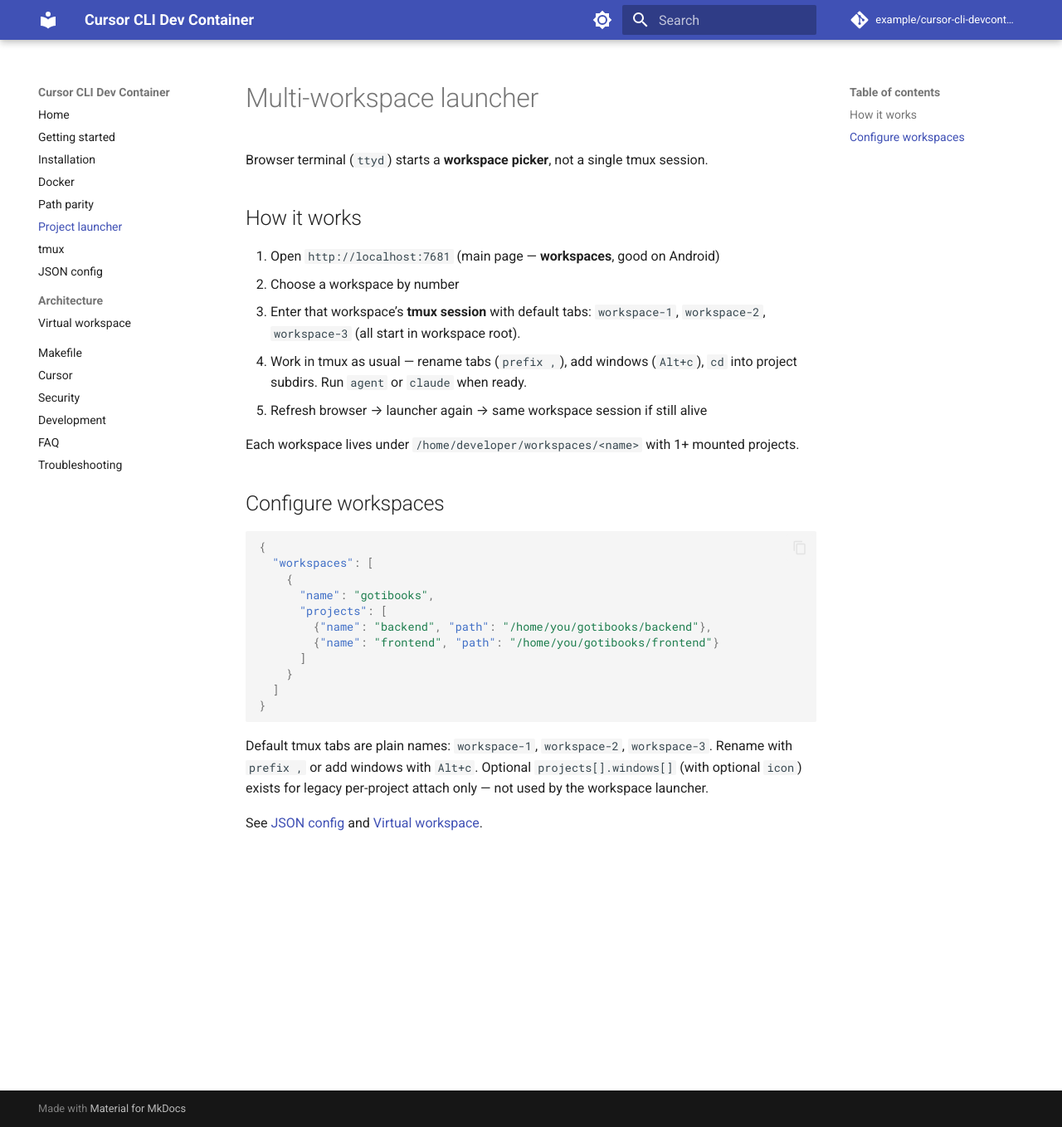
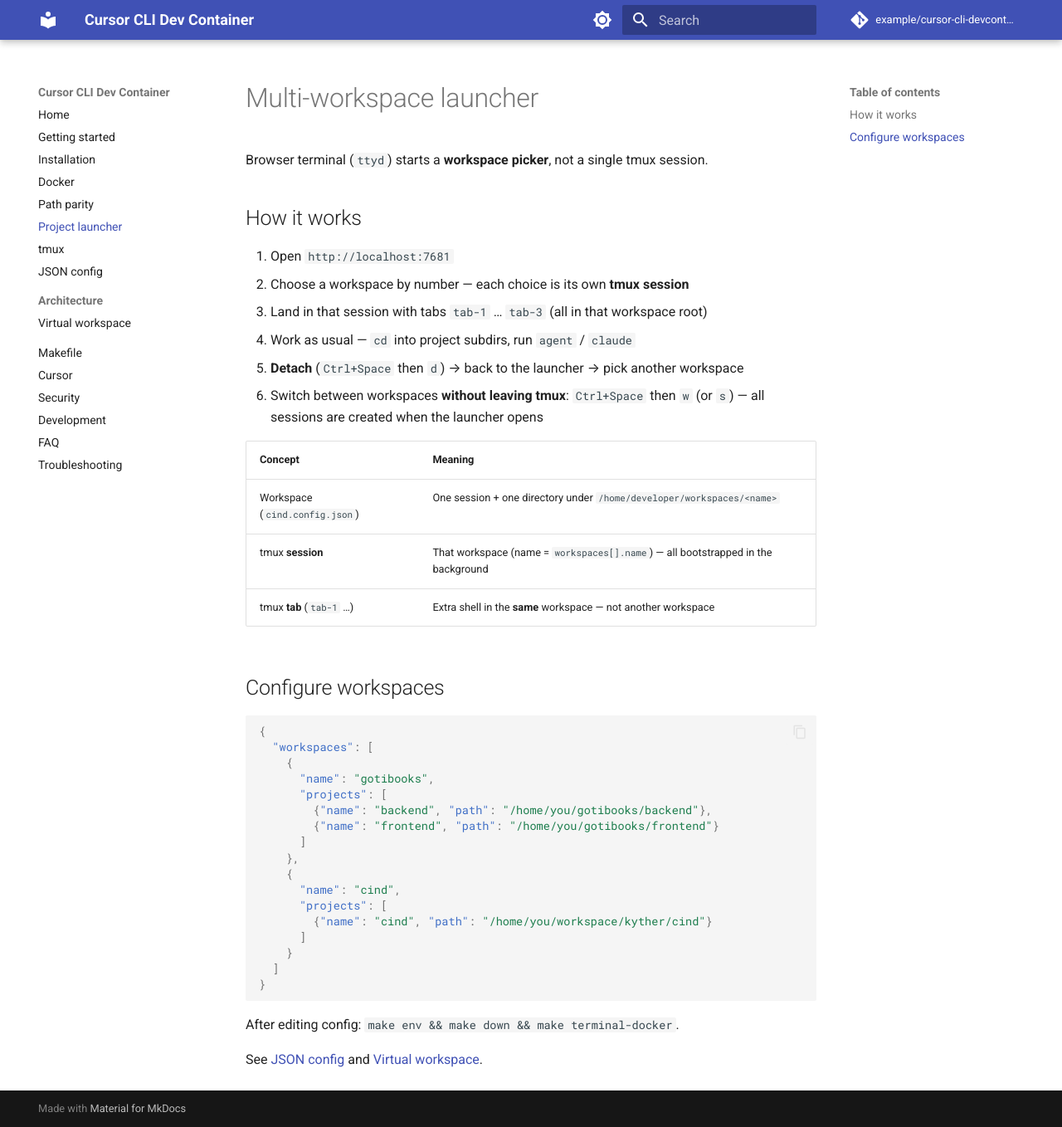
Before and after one commit to aKyther/orcan, an MkDocs documentation site: the page built from docs/launcher.md, in a window 1280 px wide and 1358 px high. Shown: the whole window at 83% size. Built offline with MkDocs 1.6.1 and Material for MkDocs 9.7.7, drawn with Linux system fonts in a browser that asks for light colours; comment, search, counter and statistics services are not loaded.

Commit message:
tmux bugs

````diff
--- a/cind.config.example.json
+++ b/cind.config.example.json
@@ -29,7 +29,7 @@
   ],
   "tmux": {
     "initial_windows": 3,
-    "window_prefix": "workspace"
+    "window_prefix": "tab"
   },
   "ttyd": {
     "port": 7681,
--- a/docs/launcher.md
+++ b/docs/launcher.md
@@ -4,13 +4,18 @@ Browser terminal (`ttyd`) starts a **workspace picker**, not a single tmux sessi
 
 ## How it works
 
-1. Open `http://localhost:7681` (main page — **workspaces**, good on Android)
-2. Choose a workspace by number
-3. Enter that workspace’s **tmux session** with default tabs: `workspace-1`, `workspace-2`, `workspace-3` (all start in workspace root).
-4. Work in tmux as usual — rename tabs (`prefix ,`), add windows (`Alt+c`), `cd` into project subdirs. Run `agent` or `claude` when ready.
-5. Refresh browser → launcher again → same workspace session if still alive
+1. Open `http://localhost:7681`
+2. Choose a workspace by number — each choice is its own **tmux session**
+3. Land in that session with tabs `tab-1` … `tab-3` (all in that workspace root)
+4. Work as usual — `cd` into project subdirs, run `agent` / `claude`
+5. **Detach** (`Ctrl+Space` then `d`) → back to the launcher → pick another workspace
+6. Switch between workspaces **without leaving tmux**: `Ctrl+Space` then `w` (or `s`) — all sessions are created when the launcher opens
 
-Each workspace lives under `/home/developer/workspaces/<name>` with 1+ mounted projects.
+| Concept | Meaning |
+| --- | --- |
+| Workspace (`cind.config.json`) | One session + one directory under `/home/developer/workspaces/<name>` |
+| tmux **session** | That workspace (name = `workspaces[].name`) — all bootstrapped in the background |
+| tmux **tab** (`tab-1` …) | Extra shell in the **same** workspace — not another workspace |
 
 ## Configure workspaces
 
@@ -23,11 +28,17 @@ Each workspace lives under `/home/developer/workspaces/<name>` with 1+ mounted p
         {"name": "backend", "path": "/home/you/gotibooks/backend"},
         {"name": "frontend", "path": "/home/you/gotibooks/frontend"}
       ]
+    },
+    {
+      "name": "cind",
+      "projects": [
+        {"name": "cind", "path": "/home/you/workspace/kyther/cind"}
+      ]
     }
   ]
 }
 ```
 
-Default tmux tabs are plain names: `workspace-1`, `workspace-2`, `workspace-3`. Rename with `prefix ,` or add windows with `Alt+c`. Optional `projects[].windows[]` (with optional `icon`) exists for legacy per-project attach only — not used by the workspace launcher.
+After editing config: `make env && make down && make terminal-docker`.
 
 See [JSON config](config.md) and [Virtual workspace](architecture/workspace.md).
````
Also changed, not shown: docs/architecture/workspace.md (+3 -2 lines), docs/config.md (+4 -2 lines), docs/getting-started.md (+3 -1 lines), docs/tmux.md (+5 -2 lines), 11 other files.
